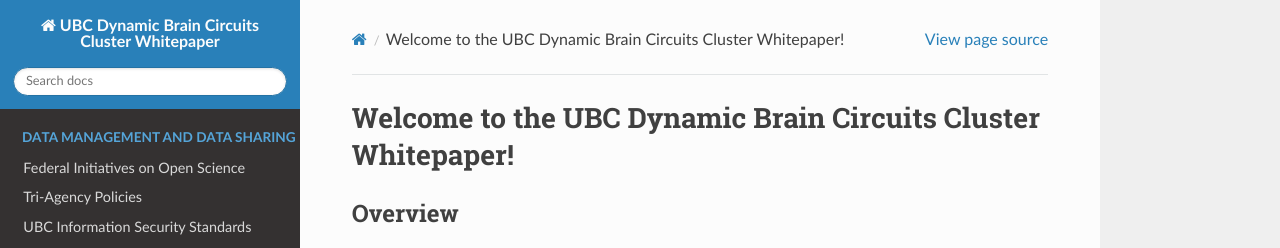
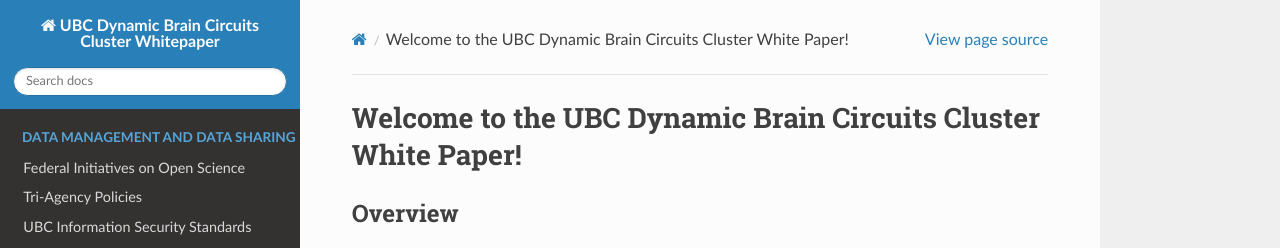
Before and after one commit to ubcbraincircuits/whitepaper, a Sphinx documentation site: the page built from source/index.rst, in a window 1280 px wide and 900 px high. Shown: the top 248 px of the window. Built offline with Sphinx 7.4.7 and the Read the Docs theme 2.0.0, drawn with Linux system fonts in a browser that asks for light colours; pages that are not in the unit, such as notebooks, are missing from menus.

Commit message:
Change whitepaper to white paper in welcome message

```diff
--- a/source/index.rst
+++ b/source/index.rst
@@ -3,9 +3,9 @@
    You can adapt this file completely to your liking, but it should at least
    contain the root `toctree` directive.
 
-=============================================================
-Welcome to the UBC Dynamic Brain Circuits Cluster Whitepaper!
-=============================================================
+==============================================================
+Welcome to the UBC Dynamic Brain Circuits Cluster White Paper!
+==============================================================
 
 Overview
 ========
```
